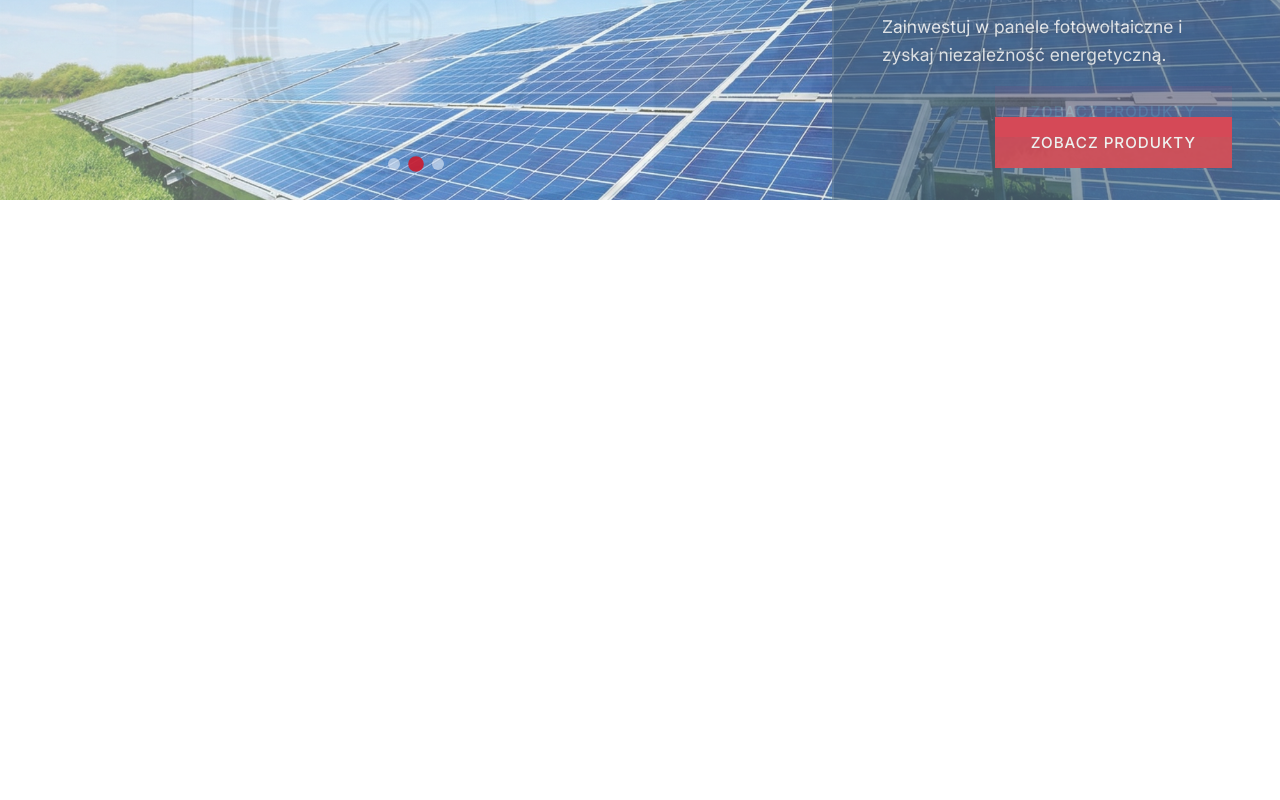
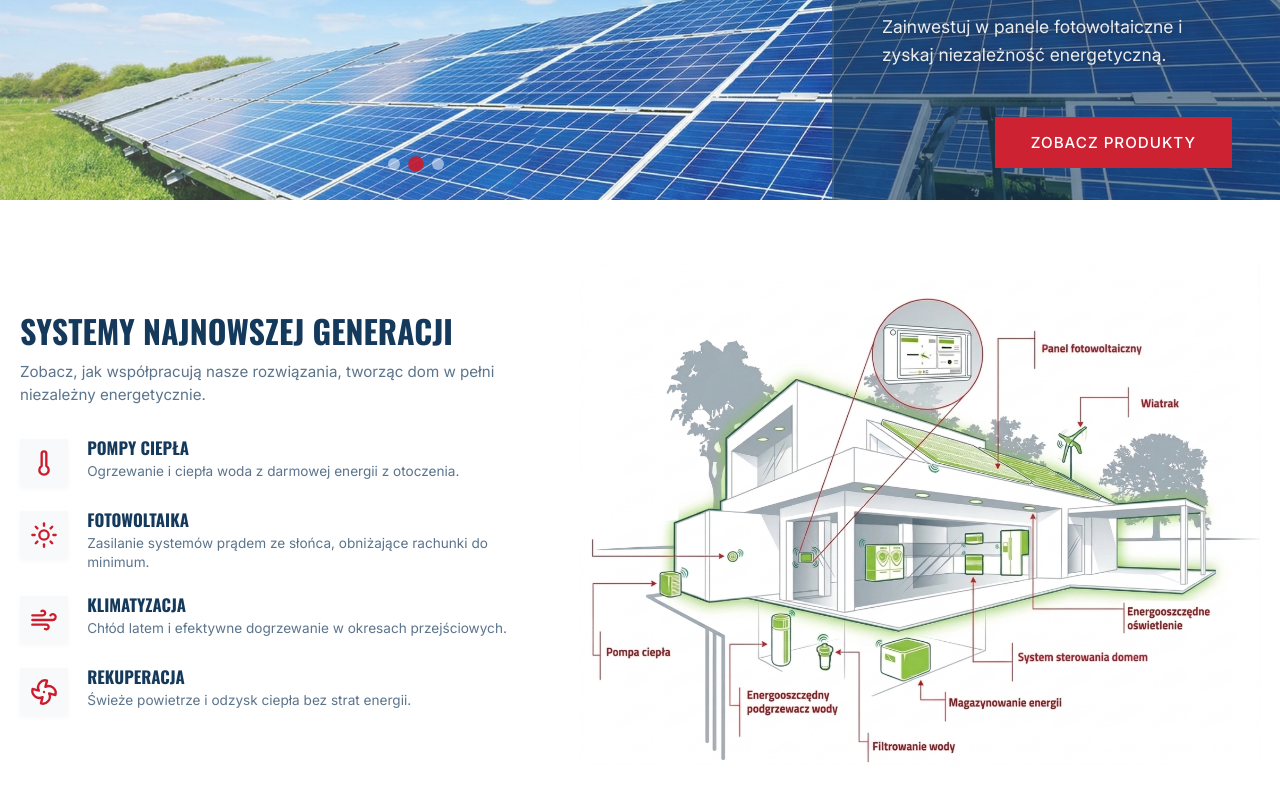
Before and after one commit to afra50/eco-sys, a React (Vite) app in the folder frontend/: page / in a window 1280 px wide. Shown: the part 380-1180 px from the top of the page. Before the commit the page ends 800 px from the top, so only its background shows below. Built offline with nearby package versions, Linux system fonts and the light colour scheme.

Commit message:
główna c.d

```diff
--- /dev/null
+++ b/frontend/src/components/home/Ecosystem.jsx
@@ -0,0 +1,66 @@
+import { Sun, Wind, Thermometer, Fan } from "lucide-react";
+import "../../styles/components/home/ecosystem.scss";
+
+const Ecosystem = () => {
+	const features = [
+		{
+			id: 1,
+			icon: <Thermometer size={28} />,
+			title: "Pompy Ciepła",
+			desc: "Ogrzewanie i ciepła woda z darmowej energii z otoczenia.",
+		},
+		{
+			id: 2,
+			icon: <Sun size={28} />,
+			title: "Fotowoltaika",
+			desc: "Zasilanie systemów prądem ze słońca, obniżające rachunki do minimum.",
+		},
+		{
+			id: 3,
+			icon: <Wind size={28} />,
+			title: "Klimatyzacja",
+			desc: "Chłód latem i efektywne dogrzewanie w okresach przejściowych.",
+		},
+		{
+			id: 4,
+			icon: <Fan size={28} />,
+			title: "Rekuperacja",
+			desc: "Świeże powietrze i odzysk ciepła bez strat energii.",
+		},
+	];
+
+	return (
+		<section className="ecosystem">
+			<div className="ecosystem__container">
+				<div className="ecosystem__content">
+					<h2 className="ecosystem__title">Systemy najnowszej generacji</h2>
+					<p className="ecosystem__subtitle">
+						Zobacz, jak współpracują nasze rozwiązania, tworząc dom w pełni
+						niezależny energetycznie.
+					</p>
+
+					<div className="ecosystem__list">
+						{features.map((feature) => (
+							<div key={feature.id} className="ecosystem__item">
+								<div className="ecosystem__icon">{feature.icon}</div>
+								<div className="ecosystem__text">
+									<h3>{feature.title}</h3>
+									<p>{feature.desc}</p>
+								</div>
+							</div>
+						))}
+					</div>
+				</div>
+
+				<div className="ecosystem__image">
+					<img
+						src="/images/house-ecosystem.jpg"
+						alt="Przekrój domu - ekosystem OZE"
+					/>
+				</div>
+			</div>
+		</section>
+	);
+};
+
+export default Ecosystem;
--- a/frontend/src/pages/Home.jsx
+++ b/frontend/src/pages/Home.jsx
@@ -1,9 +1,11 @@
 import Hero from "../components/home/Hero";
+import Ecosystem from "../components/home/Ecosystem";
 
 const Home = () => {
 	return (
 		<main>
 			<Hero />
+			<Ecosystem />
 			{/* Tutaj będą kolejne sekcje, np. <Categories /> */}
 		</main>
 	);
--- /dev/null
+++ b/frontend/src/styles/components/home/ecosystem.scss
@@ -0,0 +1,116 @@
+@use "../../variables" as *;
+
+.ecosystem {
+	padding: 4rem 0;
+	background-color: $color-white;
+	overflow: hidden;
+
+	&__container {
+		max-width: 1300px;
+		margin: 0 auto;
+		padding: 0 20px;
+		display: flex;
+		flex-direction: column;
+		gap: 2.5rem;
+
+		@media (min-width: 992px) {
+			flex-direction: row;
+			align-items: center;
+			gap: 4rem;
+		}
+	}
+
+	&__content {
+		flex: 1;
+
+		@media (min-width: 992px) {
+			flex: 0 0 40%;
+		}
+	}
+
+	&__title {
+		font-family: $font-heading;
+		font-size: clamp(1.5rem, 3vw, 2rem);
+		color: $color-primary;
+		margin-bottom: 0.8rem;
+		font-weight: 700;
+		text-transform: uppercase;
+	}
+
+	&__subtitle {
+		font-family: $font-main;
+		font-size: 0.95rem;
+		color: rgba($color-primary, 0.7);
+		margin-bottom: 2rem;
+		line-height: 1.5;
+	}
+
+	&__list {
+		display: flex;
+		flex-direction: column;
+		gap: 1.5rem;
+	}
+
+	&__item {
+		display: flex;
+		align-items: flex-start;
+		gap: 1.2rem;
+
+		&:hover {
+			.ecosystem__icon {
+				background-color: $color-secondary;
+				color: $color-white;
+			}
+		}
+	}
+
+	&__icon {
+		display: flex;
+		align-items: center;
+		justify-content: center;
+		width: 48px;
+		height: 48px;
+		background-color: $color-bg-light;
+		color: $color-secondary;
+		border-radius: 0;
+		flex-shrink: 0;
+		box-shadow: 0 2px 5px rgba(0, 0, 0, 0.03);
+		transition: all 0.3s ease;
+	}
+
+	&__text {
+		h3 {
+			font-family: $font-heading;
+			font-size: 1.05rem;
+			color: $color-primary;
+			margin-bottom: 0.3rem;
+			font-weight: 700;
+			text-transform: uppercase;
+		}
+
+		p {
+			font-family: $font-main;
+			font-size: 0.85rem;
+			color: rgba($color-primary, 0.7);
+			line-height: 1.4;
+		}
+	}
+
+	&__image {
+		flex: 1;
+		display: flex;
+		justify-content: center;
+		align-items: center;
+
+		@media (min-width: 992px) {
+			justify-content: flex-end;
+		}
+
+		img {
+			width: 100%;
+			max-width: 850px;
+			height: auto;
+			image-rendering: -webkit-optimize-contrast;
+		}
+	}
+}
```
Also changed, not shown: frontend/public/images/house-ecosystem.jpg (added).
